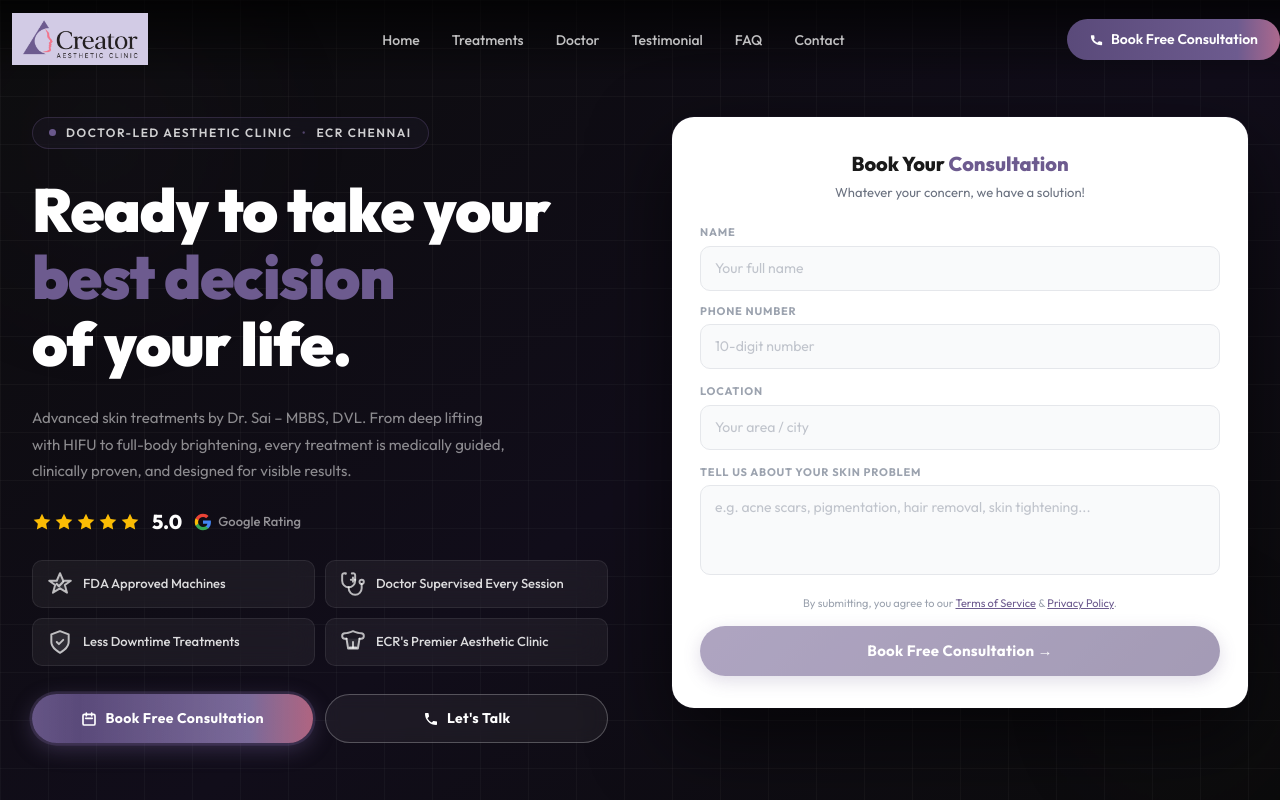
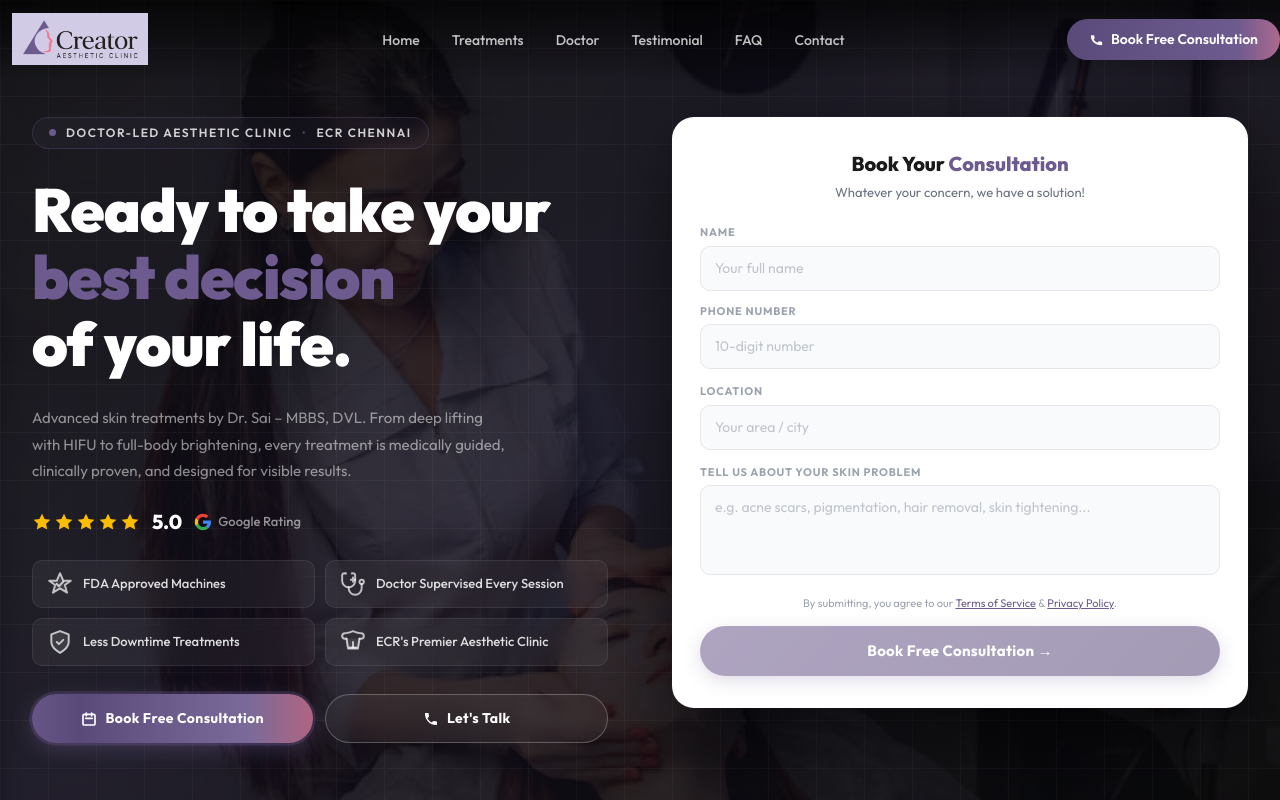
Before and after one commit to crowddevelopers08-arch/creators, a Next.js app: page / in a window 1280 px wide. Shown: the top 800 px of the page. Built offline with nearby package versions, Linux system fonts and the light colour scheme; a web font is replaced by a local one.

Commit message:
creator aesthetic lp13

```diff
--- a/component/herosection.tsx
+++ b/component/herosection.tsx
@@ -1,6 +1,13 @@
 "use client";
 
-import React, { useState, useMemo } from "react";
+import React, { useState, useMemo, useEffect } from "react";
+
+const BG_IMAGES = [
+  "/female-doctor.jpg",
+  "/doctor23.avif",
+  "/doctor22.avif",
+  "/contact.avif",
+];
 
 const TRUST_BADGES = [
   {
@@ -55,6 +62,14 @@ export default function SkinHeroSection() {
   const [skinConcern, setSkinConcern] = useState("");
   const [loading, setLoading] = useState(false);
   const [success, setSuccess] = useState(false);
+  const [bgIndex, setBgIndex] = useState(0);
+
+  useEffect(() => {
+    const timer = setInterval(() => {
+      setBgIndex((i) => (i + 1) % BG_IMAGES.length);
+    }, 5000);
+    return () => clearInterval(timer);
+  }, []);
 
   const canSubmit = useMemo(() => {
     return (
@@ -107,10 +122,36 @@ export default function SkinHeroSection() {
 
         .sh-root { font-family: 'Outfit', sans-serif; }
 
+        @keyframes sh-kenburns {
+          0%   { transform: scale(1)    translateX(0px)   translateY(0px); }
+          33%  { transform: scale(1.06) translateX(-12px) translateY(-6px); }
+          66%  { transform: scale(1.1)  translateX(10px)  translateY(-10px); }
+          100% { transform: scale(1)    translateX(0px)   translateY(0px); }
+        }
+
         .sh-bg {
-          background: linear-gradient(145deg, #0c0c0c 0%, #110d1a 55%, #0c0c0c 100%);
           position: relative;
           overflow: hidden;
+        }
+
+        .sh-bg-img {
+          position: absolute;
+          inset: -4%;
+          background-size: cover;
+          background-position: center top;
+          background-repeat: no-repeat;
+          animation: sh-kenburns 18s ease-in-out infinite;
+          will-change: transform, opacity;
+          transition: opacity 1.5s ease-in-out;
+        }
+        .sh-bg-img.active { opacity: 1; }
+        .sh-bg-img.inactive { opacity: 0; }
+
+        .sh-bg-overlay {
+          position: absolute;
+          inset: 0;
+          background: linear-gradient(145deg, rgba(10,10,10,0.88) 0%, rgba(17,13,26,0.82) 50%, rgba(10,10,10,0.92) 100%);
+          pointer-events: none;
         }
 
         .sh-grid-overlay {
@@ -369,6 +410,17 @@ export default function SkinHeroSection() {
       `}</style>
 
       <section  className="sh-root sh-bg min-h-screen flex items-center max-sm:pt-22 py-10 lg:pt-25">
+        {BG_IMAGES.map((src, i) => (
+          <div
+            key={src}
+            className={`sh-bg-img ${i === bgIndex ? "active" : "inactive"}`}
+            style={{
+              backgroundImage: `url('${src}')`,
+              animationDelay: `${i * -4.5}s`,
+            }}
+          />
+        ))}
+        <div className="sh-bg-overlay" />
         <div className="sh-grid-overlay" />
         <div className="sh-orb sh-orb-1" />
         <div className="sh-orb sh-orb-2" />
@@ -468,7 +520,7 @@ export default function SkinHeroSection() {
 
                 <form onSubmit={handleSubmit}>
                   {/* Name + Phone */}
-                  <div id="consultation" className="sh-field" style={{ display: "grid", gridTemplateColumns: "1fr ", gap: "12px", marginBottom: "14px" }}>
+                  <div className="sh-field" style={{ display: "grid", gridTemplateColumns: "1fr ", gap: "12px", marginBottom: "14px" }}>
                     <div style={{ marginBottom: 0 }}>
                       <label className="sh-label">Name</label>
                       <input
```
Also changed, not shown: public/doctor22.avif (added), public/doctor23.avif (added).
